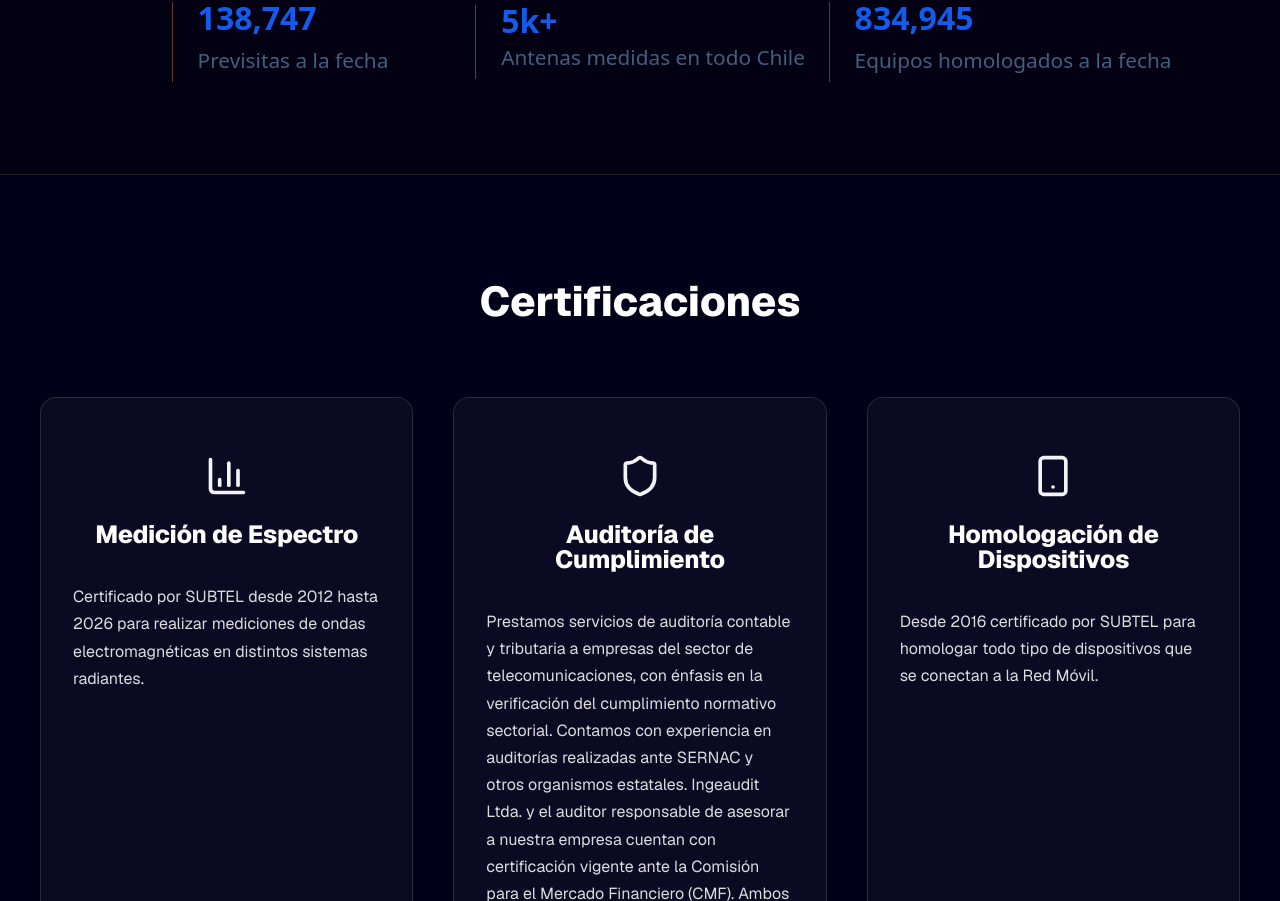
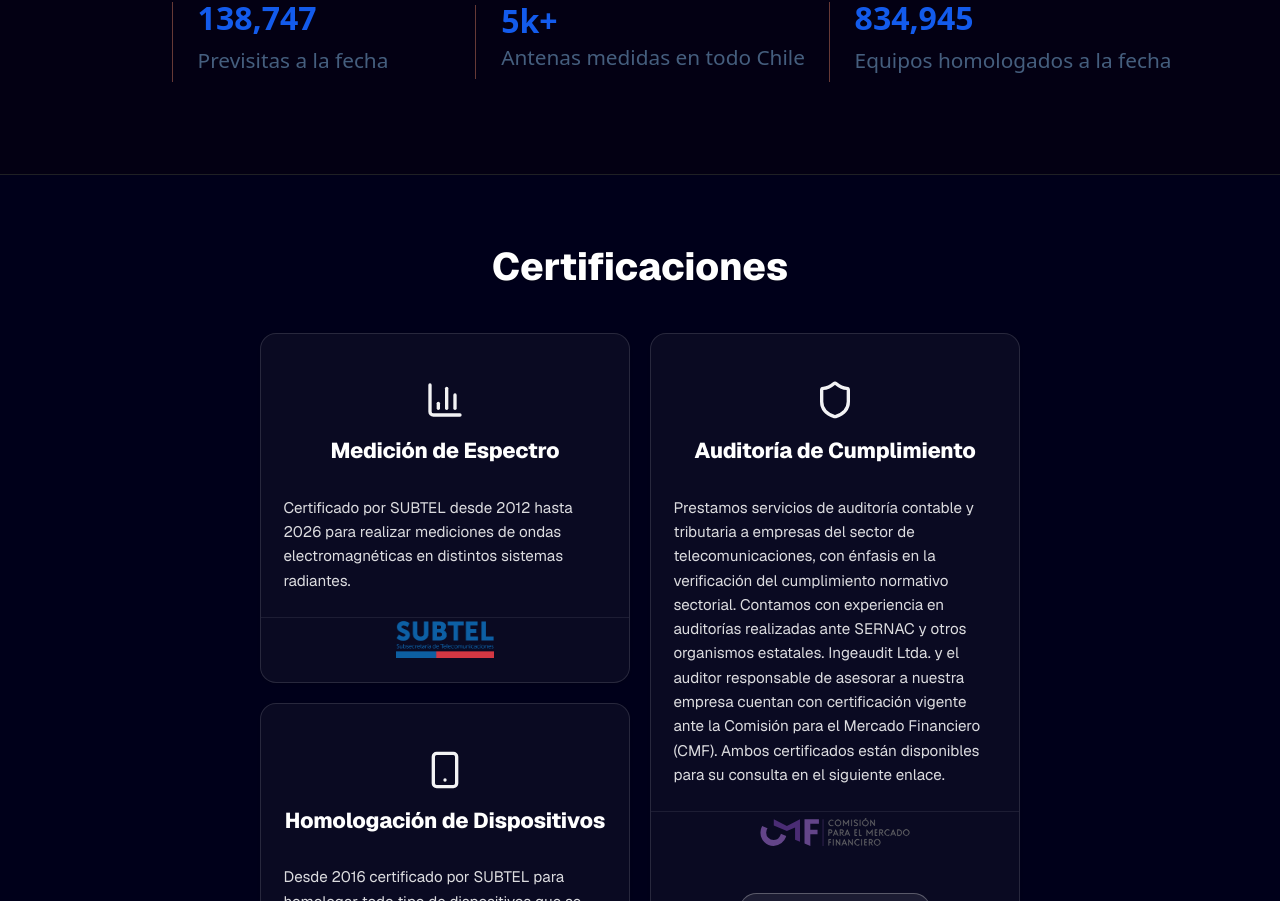
Before and after one commit to ingeaudit-coder/ingeaudit-website, a Next.js app: page / in a window 1280 px wide. Shown: the part 1899-2800 px from the top of the page. Built offline with nearby package versions, Linux system fonts and the light colour scheme.

Commit message:
Mejoras en sección de certificaciones y textos

```diff
--- /dev/null
+++ b/pnpm-workspace.yaml
@@ -0,0 +1,4 @@
+allowBuilds:
+  msw: set this to true or false
+  sharp: set this to true or false
+  unrs-resolver: set this to true or false
--- a/src/components/sections/Certifications/Certifications.module.css
+++ b/src/components/sections/Certifications/Certifications.module.css
@@ -1,6 +1,6 @@
 .section {
   background: #00001a;
-  padding: 6rem 2rem;
+  padding: 4rem 2rem;
   text-align: center;
   color: #fff;
 }
@@ -8,30 +8,43 @@
 .title {
   font-family: var(--font-geist-sans);
   font-weight: 800;
-  font-size: 2.6rem;
+  font-size: 2.4rem;
   color: #fff;
-  margin-bottom: 2.2rem;
+  margin-bottom: 1.6rem;
   filter: var(--drop-shadow-logo);
   text-shadow: 0 1px 2px rgba(0, 0, 0, 0.25);
-  padding-bottom: 30px;
+  padding-bottom: 12px;
 }
 
-/* Grid */
+/* Columna izquierda apilada + card de Auditoría a la derecha */
 .grid {
-  max-width: 1200px;
+  max-width: 760px;
+  width: 100%;
   margin: 0 auto;
+
   display: grid;
-  grid-template-columns: repeat(auto-fit, minmax(320px, 1fr));
-  gap: 2.5rem;
+  grid-template-columns: 1fr 1fr;
+  gap: 1.25rem;
+
+  align-items: stretch;
 }
 
-.grid > div {
-  display: flex;
-  flex-direction: column;
+/* Columna izquierda: las 2 cards cortas apiladas, repartiendo en
+   partes iguales la altura total que definen la card de Auditoría. */
+.leftColumn {
+  display: grid;
+  grid-template-rows: 1fr 1fr;
+  gap: 1.25rem;
   height: 100%;
 }
 
-.grid > div > * {
+.cardWrapper {
+  display: flex;
+  height: 100%;
+}
+
+.cardWrapper > * {
+  width: 100%;
   height: 100%;
 }
 
@@ -56,63 +69,59 @@
 }
 
 .cardHeader {
-  padding: 2rem 2rem 0.75rem;
+  padding: 1.4rem 1.4rem 0.6rem;
   text-align: center;
+}
+
+.cardContent {
+  padding: 0 1.4rem 0rem;
+  color: rgba(255, 255, 255, 0.9);
+}
+
+.cardFooter {
+  display: flex;
+  flex-direction: column;
+  justify-content: center;
+  align-items: center;
+  gap: 0.55rem;
+  border-top: 1px solid rgba(255, 255, 255, 0.08);
 }
 
 .iconWrap {
   display: flex;
   justify-content: center;
-  margin-bottom: 1rem;
+  margin-bottom: 0.75rem;
 }
 
 .icon {
-  width: 44px;
-  height: 44px;
+  width: 40px;
+  height: 40px;
   color: rgba(255, 255, 255, 0.95);
 }
 
 .cardTitle {
   font-family: var(--font-geist-sans);
   font-weight: 800;
-  font-size: 1.55rem;
+  font-size: 1.35rem;
   color: #fff;
   margin: 0;
   letter-spacing: -0.01em;
-}
-
-.cardContent {
-  padding: 0 2rem 1.5rem;
-  color: rgba(255, 255, 255, 0.9);
-  flex: 1;
 }
 
 .description {
   margin: 0;
   font-family: var(--font-geist-sans);
   font-weight: 400;
-  font-size: 1rem;
-  line-height: 1.7;
+  font-size: 0.95rem;
+  line-height: 1.6;
   text-align: left;
   color: rgba(255, 255, 255, 0.86);
 }
 
-/* Logo footer */
-.cardFooter {
-  display: flex;
-  flex-direction: column;
-  justify-content: center;
-  align-items: center;
-  gap: 1.1rem;
-  padding: 1rem 2rem 1.75rem;
-  border-top: 1px solid rgba(255, 255, 255, 0.08);
-  margin-top: auto;
-}
-
 .logoWrap {
   position: relative;
-  width: 190px;
-  height: 48px;
+  width: 150px;
+  height: 40px;
 }
 
 .logoImage {
@@ -130,20 +139,21 @@
   display: flex;
   flex-wrap: wrap;
   justify-content: center;
-  gap: 0.65rem;
+  gap: 2rem;
+  margin-top: 2rem;
 }
 
 .certLink {
   display: inline-flex;
   align-items: center;
-  gap: 0.4rem;
+  gap: 0.35rem;
   font-family: var(--font-geist-sans);
-  font-size: 0.8rem;
+  font-size: 0.75rem;
   font-weight: 600;
   color: #ffffff;
   text-decoration: none;
   white-space: nowrap;
-  padding: 0.5rem 1.1rem;
+  padding: 0.45rem 0.95rem;
   border-radius: 999px;
   border: 1px solid rgba(255, 255, 255, 0.28);
   background: rgba(255, 255, 255, 0.06);
@@ -153,8 +163,8 @@
 }
 
 .certLink svg {
-  width: 14px;
-  height: 14px;
+  width: 13px;
+  height: 13px;
   flex-shrink: 0;
 }
 
@@ -165,34 +175,31 @@
   box-shadow: 0 8px 20px rgba(201, 169, 97, 0.25);
 }
 
-/* Keeps the divider line above the logo aligned across all three cards on
-   desktop: the "Auditoría de Cumplimiento" footer is taller because it has
-   the certificate links below the logo, so the other two footers need the
-   same min-height to push their divider line up to match. */
 @media (min-width: 769px) {
   .cardFooter {
-    min-height: 143px;
+    min-height: 10px;
   }
 }
 
 @media (max-width: 768px) {
   .title {
-    font-size: 2.2rem;
+    font-size: 2rem;
   }
 
   .grid {
     grid-template-columns: 1fr;
+    gap: 1rem;
+  }
+
+  .leftColumn {
+    gap: 1rem;
   }
 
   .cardHeader {
-    padding: 1.6rem 1.5rem 0.6rem;
+    padding: 1.4rem 1.4rem 0.5rem;
   }
 
   .cardContent {
-    padding: 0 1.5rem 1.25rem;
-  }
-
-  .cardFooter {
-    padding: 1rem 1.5rem 1.5rem;
+    padding: 0 1.4rem 1.1rem;
   }
 }
--- a/src/components/sections/Certifications/Certifications.tsx
+++ b/src/components/sections/Certifications/Certifications.tsx
@@ -14,7 +14,7 @@ const icons = [BarChart3, Shield, Smartphone];
 
 const logos = [
   { src: "/images/logos/logosubtel.webp", alt: "SUBTEL" },
-  { src: "/images/logos/cmf_logo.svg",    alt: "CMF" },
+  { src: "/images/logos/cmf_logo.svg", alt: "CMF" },
   { src: "/images/logos/logohomologacion.webp", alt: "Homologación SUBTEL" },
 ];
 
@@ -36,17 +36,86 @@ export default function Certifications() {
       </motion.h2>
 
       <div className={styles.grid}>
-        {items.map((cert, idx) => {
+        {/* Columna izquierda: Espectro + Homologación apiladas */}
+        <div className={styles.leftColumn}>
+          {[0, 2].map((idx) => {
+            const cert = items[idx];
+            const Icon = icons[idx] ?? Shield;
+            const logo = logos[idx];
+
+            return (
+              <motion.div
+                key={idx}
+                className={styles.cardWrapper}
+                initial={{ opacity: 0, y: 60 }}
+                whileInView={{ opacity: 1, y: 0 }}
+                viewport={{ once: true }}
+                transition={{ delay: idx * 0.15, duration: 0.7 }}
+              >
+                <Card className={styles.card}>
+                  <CardHeader className={styles.cardHeader}>
+                    <div className={styles.iconWrap} aria-hidden="true">
+                      <Icon className={styles.icon} />
+                    </div>
+
+                    <CardTitle className={styles.cardTitle}>
+                      {cert.titulo[lang]}
+                    </CardTitle>
+                  </CardHeader>
+
+                  <CardContent className={styles.cardContent}>
+                    <p className={styles.description}>
+                      {cert.descripcion[lang]}
+                    </p>
+                  </CardContent>
+
+                  <CardFooter className={styles.cardFooter}>
+                    <div className={styles.logoWrap}>
+                      <Image
+                        src={logo.src}
+                        alt={logo.alt}
+                        fill
+                        className={styles.logoImage}
+                      />
+                    </div>
+
+                    {cert.enlaces && (
+                      <div className={styles.certLinks}>
+                        {cert.enlaces.map((enlace, linkIdx) => (
+                          <a
+                            key={linkIdx}
+                            href={enlace.href}
+                            target="_blank"
+                            rel="noopener noreferrer"
+                            className={styles.certLink}
+                          >
+                            <FileText aria-hidden="true" />
+                            {enlace.label[lang]}
+                          </a>
+                        ))}
+                      </div>
+                    )}
+                  </CardFooter>
+                </Card>
+              </motion.div>
+            );
+          })}
+        </div>
+
+        {/* Auditoría — columna derecha, define la altura total */}
+        {(() => {
+          const idx = 1;
+          const cert = items[idx];
           const Icon = icons[idx] ?? Shield;
           const logo = logos[idx];
 
           return (
             <motion.div
-              key={idx}
+              className={styles.cardWrapper}
               initial={{ opacity: 0, y: 60 }}
               whileInView={{ opacity: 1, y: 0 }}
               viewport={{ once: true }}
-              transition={{ delay: idx * 0.2, duration: 0.7 }}
+              transition={{ delay: 0.15, duration: 0.7 }}
             >
               <Card className={styles.card}>
                 <CardHeader className={styles.cardHeader}>
@@ -60,7 +129,9 @@ export default function Certifications() {
                 </CardHeader>
 
                 <CardContent className={styles.cardContent}>
-                  <p className={styles.description}>{cert.descripcion[lang]}</p>
+                  <p className={styles.description}>
+                    {cert.descripcion[lang]}
+                  </p>
                 </CardContent>
 
                 <CardFooter className={styles.cardFooter}>
@@ -93,7 +164,7 @@ export default function Certifications() {
               </Card>
             </motion.div>
           );
-        })}
+        })()}
       </div>
     </section>
   );
--- a/src/i18n/translations.ts
+++ b/src/i18n/translations.ts
@@ -66,7 +66,7 @@ const translations = {
     },
     email: { es: "Correo", en: "Email" },
     phone: { es: "Teléfono", en: "Phone" },
-    seniority: { es: "Antigüedad", en: "Tenure" },
+    seniority: { es: "Experiencia", en: "Experience" },
     ceoQuote: {
       es: "Nuestro compromiso es entregar soluciones técnico-regulatorias que generen valor real para nuestros clientes, respaldados por más de 20 años de experiencia en la industria de las telecomunicaciones.",
       en: "Our commitment is to deliver technical-regulatory solutions that generate real value for our clients, backed by over 20 years of experience in the telecommunications industry."
@@ -146,22 +146,22 @@ const translations = {
       },
       h1: {
         titulo: {
-          es: "Certificación Prototipo (H1)",
-          en: "Prototype Certification (H1)",
+          es: "Homologación de Prototipos (H1)",
+          en: "Prototype Homologation (H1)",
         },
         descripcion: {
-          es: "Proceso de certificación de modelos de equipos terminales de telefonía móvil y acceso a internet para su comercialización en el país, mediante pruebas en laboratorios de Ingeaudit, sala común SAE oficial, verificación de desbloqueo y validación de parámetros conforme a la normativa 1463 y 1474 de 2016.",
-          en: "Process for certifying models of mobile telephony and internet access terminal equipment for commercialization in the country, through testing in Ingeaudit laboratories, an official SAE common room, device unlock verification, and validation of parameters in accordance with regulations 1463 and 1474 of 2016.",
+          es: "Proceso de homologación de modelos de equipos terminales de telefonía móvil y acceso a internet para su comercialización en el país, mediante pruebas en laboratorios de Ingeaudit, sala común SAE oficial, verificación de desbloqueo y validación de parámetros conforme a la normativa 1463 y 1474 de 2016.",
+          en: "Process for homologation models of mobile telephony and internet access terminal equipment for commercialization in the country, through testing in Ingeaudit laboratories, an official SAE common room, device unlock verification, and validation of parameters in accordance with regulations 1463 and 1474 of 2016.",
         },
       },
       h2: {
         titulo: {
-          es: "Certificación Embarques (H2)",
-          en: "Shipment Certification (H2)",
+          es: "Homologación de Embarques (H2)",
+          en: "Shipment Homologation (H2)",
         },
         descripcion: {
-          es: "Proceso que permite realizar la validación de los embarques asociados a modelos ya certificados mediante H1. Este proceso se hace en base a muestreo y en laboratorio de Operador Logístico de empresa.",
-          en: "Process that enables the validation of shipments associated with models already certified through H1. This process is carried out based on sampling and at the company's Logistics Operator laboratory.",
+          es: "Proceso que permite realizar la validación de los embarques asociados a modelos ya homologados mediante H1. Este proceso se hace en base a muestreo y en laboratorio de Operador Logístico de empresa.",
+          en: "Process that enables the validation of shipments associated with models already homologated through H1. This process is carried out based on sampling and at the company's Logistics Operator laboratory.",
         },
       },
       h3: {
@@ -170,8 +170,8 @@ const translations = {
           en: "Administrative Registration (H3)",
         },
         descripcion: {
-          es: "Proceso excepcional que permite a personas naturales certificar documentalmente equipos terminales de telefonía móvil comprados en el extranjero, para su uso en Chile.",
-          en: "Exceptional process that allows individuals to documentarily certify mobile terminal equipment purchased abroad for use in Chile.",
+          es: "Proceso excepcional que permite a personas naturales homologar documentalmente equipos terminales de telefonía móvil comprados en el extranjero, para su uso en Chile.",
+          en: "Exceptional process that allows individuals to documentarily homologate mobile terminal equipment purchased abroad for use in Chile.",
         },
         precio: {
           label: {
@@ -375,7 +375,7 @@ const translations = {
           item5: { es: "Coordinación con el mandante y disponibilidad de acceso al sitio.", en: "Coordination with the client and site access availability." },
         },
         duracion: { es: "1 a 2 días por sitio, según complejidad.", en: "1 to 2 days per site, depending on complexity." },
-        equipamiento: { es: "Cámara termográfica, telémetro láser y medidor de puesta a tierra.", en: "Thermal camera, laser rangefinder, and grounding tester." },
+        equipamiento: {es: "Cámara, notebook, herramientas de acceso específicas y cables de conexión a equipos.", en: "Camera, laptop, specialized access tools, and equipment connection cables."},
         normativa: { es: "Conforme al proyecto técnico aprobado y normativa SUBTEL vigente.", en: "In accordance with the approved technical project and current SUBTEL regulations." },
       },
       card2: {
@@ -426,7 +426,7 @@ const translations = {
           item5: { es: "Levantamiento fotográfico y registro de evidencias en terreno.", en: "Photographic survey and on-site evidence recording." },
         },
         duracion: { es: "Aproximadamente 1 día por sitio auditado.", en: "Approximately 1 day per audited site." },
-        equipamiento: { es: "Equipos de medición certificados y checklist normativo.", en: "Certified measurement equipment and regulatory checklist." },
+        equipamiento: {es: "Cámara, notebook, herramientas de acceso específicas y cables de conexión a equipos.", en: "Camera, laptop, specialized access tools, and equipment connection cables."},
         normativa: { es: "Cumplimiento del proyecto técnico y normativa vigente aplicable.", en: "Compliance with the technical project and applicable current regulations." },
       },
     },
@@ -611,8 +611,8 @@ const translations = {
 
   // ─── NOSOTROS page hero ────────────────────────────────
   nosotrosPage: {
-    badge: {es: "Expertos", en: "Experts"},
-    title: { es: "EQUIPO", en: "TEAM" },
+    badge: {es: "QUEIENS SOMOS", en: "WHO WE ARE"},
+    title: { es: "NOSOTROS", en: "ABOUT US" },
     subtitle: {
       es: "Más de 20 años de experiencia en consultoría técnico-regulatoria para el sector de telecomunicaciones en Chile",
       en: "Over 20 years of experience in technical-regulatory consulting for the telecommunications industry in Chile",
```
Also changed, not shown: src/components/UI/CardMediciones/CardMediciones.tsx (+0 -16 lines), src/components/sections/Team/Team.tsx (+19 -34 lines).
